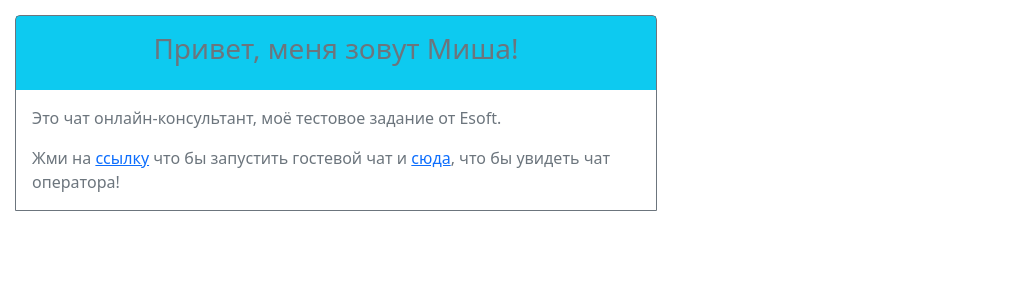
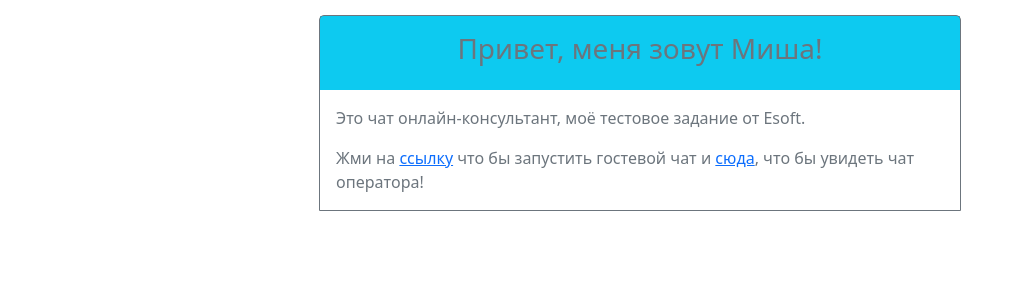
Before and after one commit to Melderey/career-test-esoft, a React (Create React App) app in the folder client/: page /main in a window 1280 px wide. Shown: the top 300 px of the page, without its empty margins (0-1009 px from the left). Built offline with nearby package versions, Linux system fonts and the light colour scheme.

Commit message:
Изменить позиционирование компонента

```diff
--- a/client/src/components/Main/Main.css
+++ b/client/src/components/Main/Main.css
@@ -15,3 +15,16 @@
 .main p {
   padding-left: 1rem;
 }
+
+.parent {
+  width: 100%;
+  height: 100%;
+  position: fixed;
+  top: 0;
+  left: 0;
+  display: flex;
+  align-items: flex-start;
+  align-content: center;
+  justify-content: center;
+  overflow: auto;
+}
--- a/client/src/components/Main/Main.jsx
+++ b/client/src/components/Main/Main.jsx
@@ -4,6 +4,7 @@ import "./Main.css";
 
 const Main = () => {
   return (
+    <div className="parent">
       <div className="main m-3">
         <div className="bg-info p-3 text-center">
           <h3>Привет, меня зовут Миша!</h3>
@@ -14,10 +15,17 @@ const Main = () => {
             Это чат онлайн-консультант, моё тестовое задание от Esoft.
           </p>
           <p className="">
-          Жми на <Link to={GUEST_ROUTE}>ссылку</Link> что бы запустить гостевой
-          чат и <Link to={OPERATOR_ROUTE}>сюда</Link>, что бы увидеть чат
-          оператора!
+            Жми на{" "}
+            <Link to={GUEST_ROUTE} target="_blank">
+              ссылку
+            </Link>{" "}
+            что бы запустить гостевой чат и{" "}
+            <Link to={OPERATOR_ROUTE} target="_blank">
+              сюда
+            </Link>
+            , что бы увидеть чат оператора!
           </p>
+        </div>
       </div>
     </div>
   );
```
Also changed, not shown: 1 other file (tests, documents, lock files or other folders). Lines whose indentation alone changed are shown as unchanged.
